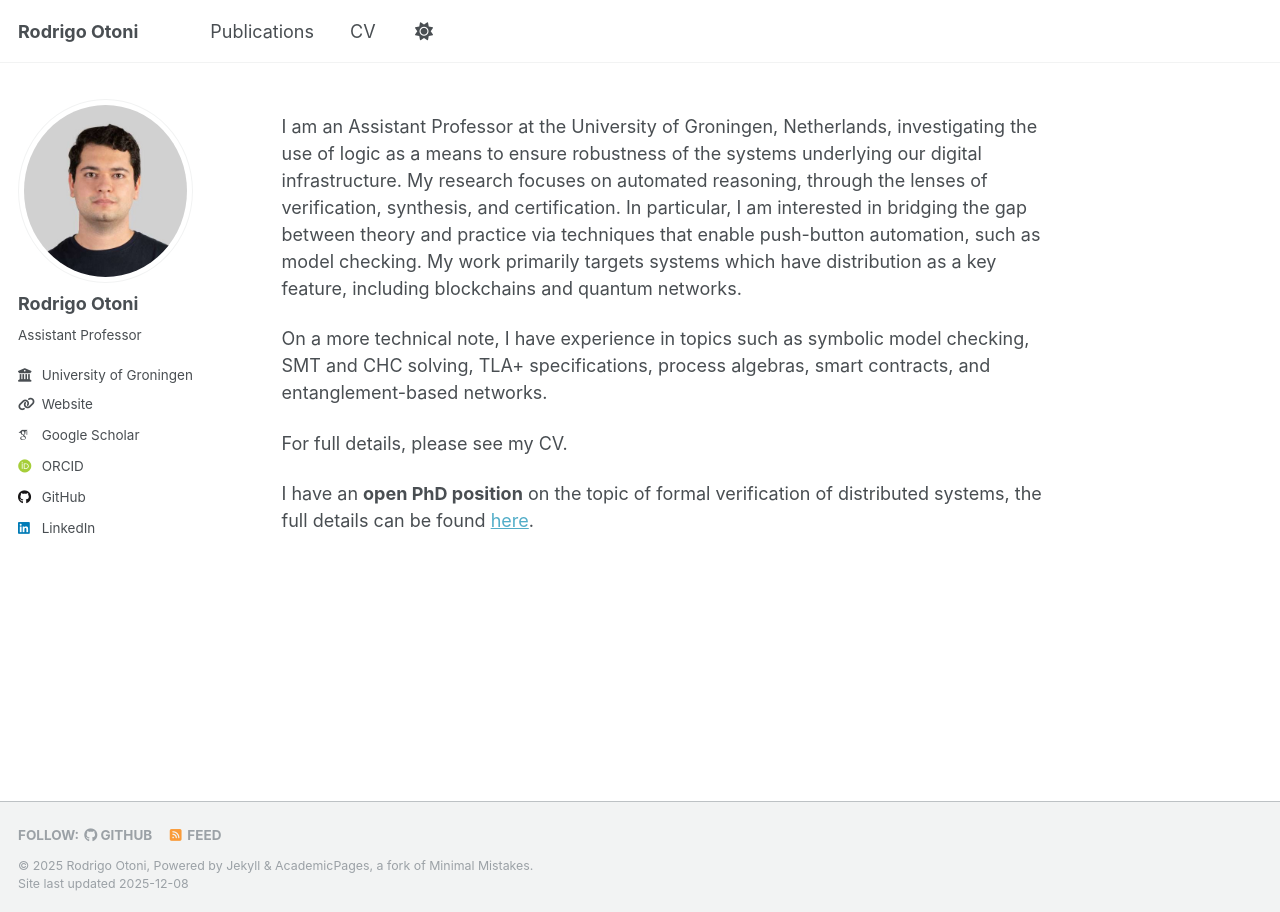
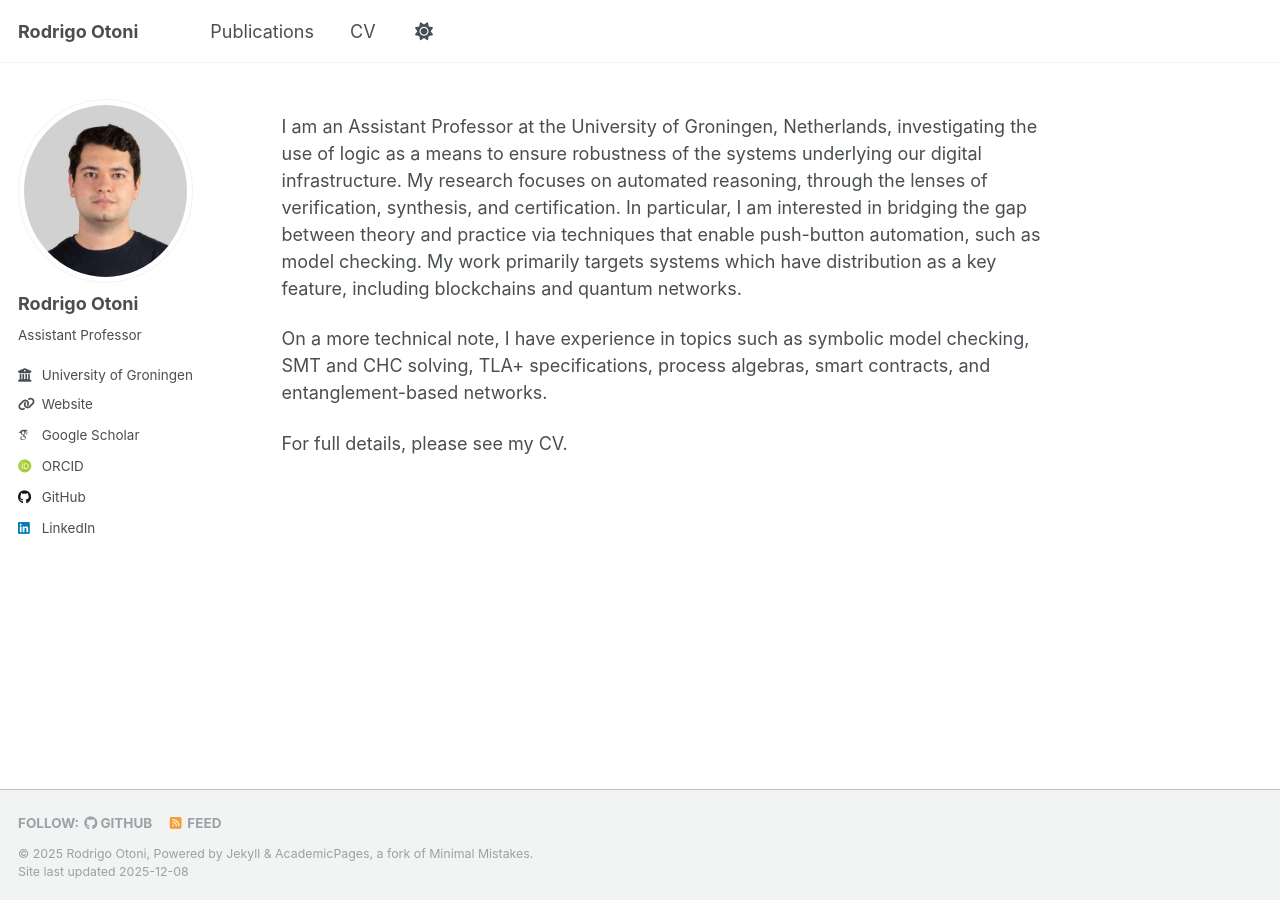
Before and after one commit to rodrigo7491/rodrigo7491.github.io, a Jekyll site: the page built from _pages/about.md, in a window 1280 px wide. Built offline with Jekyll 4.4.1, drawn with Linux system fonts in a browser that asks for light colours; some web fonts are replaced.

Commit message:
remove phd ad

```diff
--- a/_pages/about.md
+++ b/_pages/about.md
@@ -12,7 +12,3 @@ I am an Assistant Professor at the University of Groningen, Netherlands, investi
 On a more technical note, I have experience in topics such as symbolic model checking, SMT and CHC solving, TLA+ specifications, process algebras, smart contracts, and entanglement-based networks.
 
 For full details, please see my CV.
-
-I have an **open PhD position** on the topic of formal verification of distributed systems, the full details can be found [here].
-
-[here]: https://rodrigo7491.github.io/files/phd_position_ad.pdf
```
Also changed, not shown: 1 other file.
